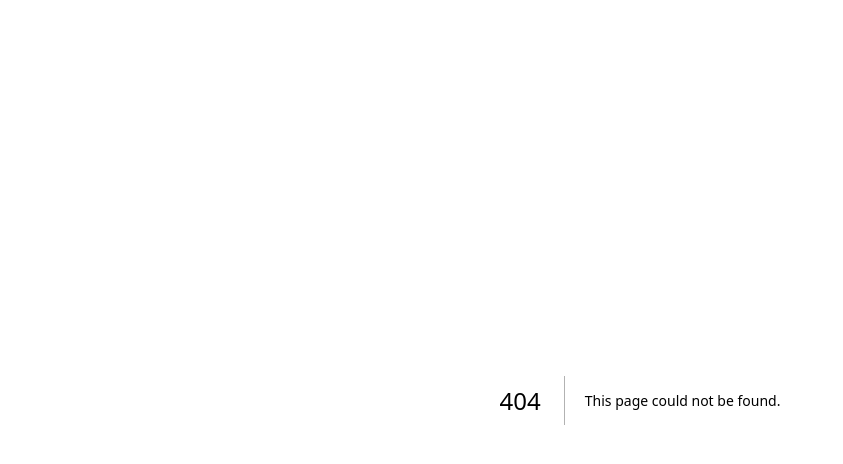
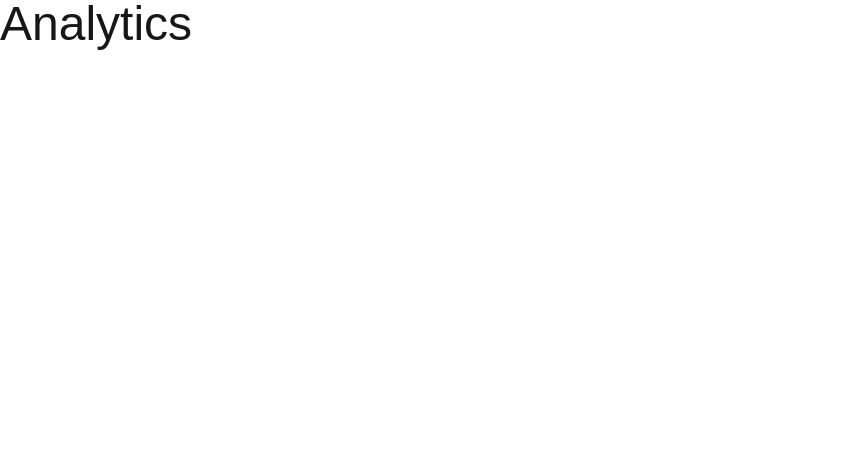
Before and after one commit to asratulhasannahid/dev-event, a Next.js app: page /dashboard/analytics in a window 1280 px wide. Before the commit this address had no page. Shown: the top 464 px of the page, without its empty margins (0-843 px from the left). Built offline with nearby package versions, Linux system fonts and the light colour scheme.

Commit message:
Nest Routing

```diff
--- /dev/null
+++ b/app/dashboard/analytics/page.tsx
@@ -0,0 +1,9 @@
+const page = () => {
+  return (
+    <div>
+      <h2 className="text-5xl">Analytics</h2>
+    </div>
+  );
+};
+
+export default page;
--- /dev/null
+++ b/app/dashboard/users/page.tsx
@@ -0,0 +1,9 @@
+const page = () => {
+  return (
+    <div>
+      <h2 className="text-5xl">Users</h2>
+    </div>
+  );
+};
+
+export default page;
```
